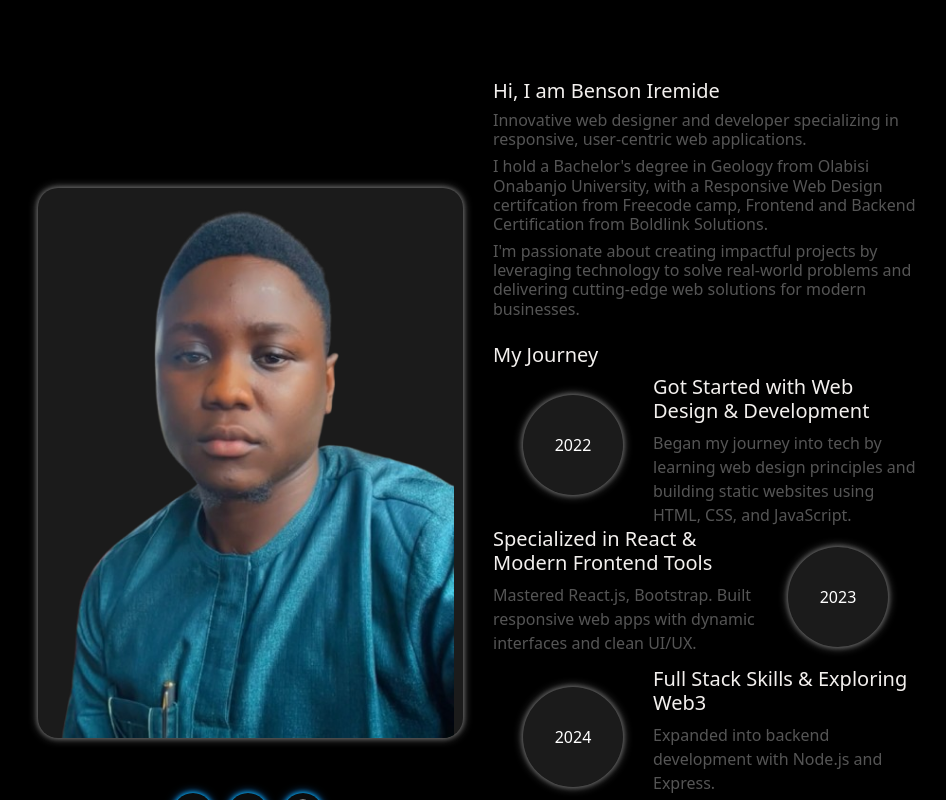
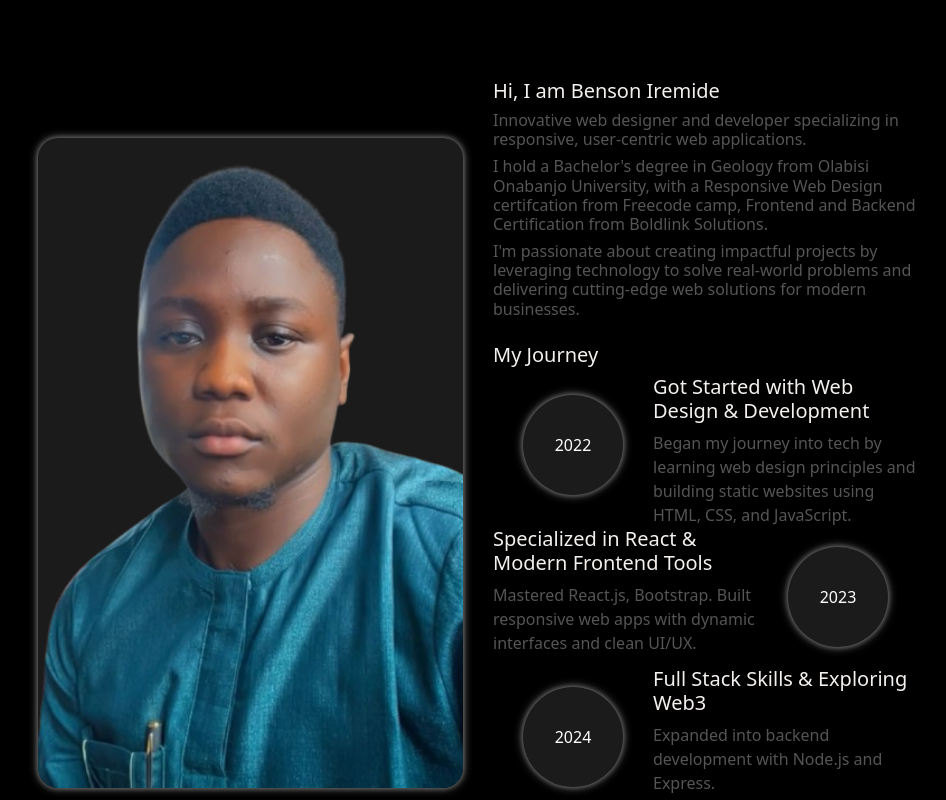
Before and after one commit to BeLaughter/Benson, a React (Vite) app: page / in a window 1280 px wide. Shown: the part 820-1620 px from the top of the page, without its empty margins (162-1108 px from the left). Built offline with nearby package versions, Linux system fonts and the light colour scheme.

Commit message:
new changes

```diff
--- a/src/Components/Aboutme.css
+++ b/src/Components/Aboutme.css
@@ -2,7 +2,7 @@
 @media (max-width: 769px) {
   .about-img {
     width: 100%;
-    height: 450px;
+    height: 500px;
     border-radius: 20px;
     background-color: #1b1b1b;
     box-shadow: 0 0 5px #666666, 0 0 10px #777777;
@@ -10,7 +10,7 @@
   }
   .img {
     width: 100%;
-    height: 450px;
+    height: 500px;
     border-radius: 20px;
     object-fit: cover;
   }
@@ -60,7 +60,7 @@
   }
   .about-img {
     width: 100%;
-    height: 550px;
+    height: 650px;
     border-radius: 20px;
     background-color: #1b1b1b;
     box-shadow: 0 0 5px #666666, 0 0 10px #777777;
@@ -68,9 +68,9 @@
   }
   .img {
     width: 100%;
-    height: 550px;
+    height: 650px;
     border-radius: 20px;
-    object-fit: contain;
+    object-fit: cover;
   }
   .flex-con {
     display: flex;
```
